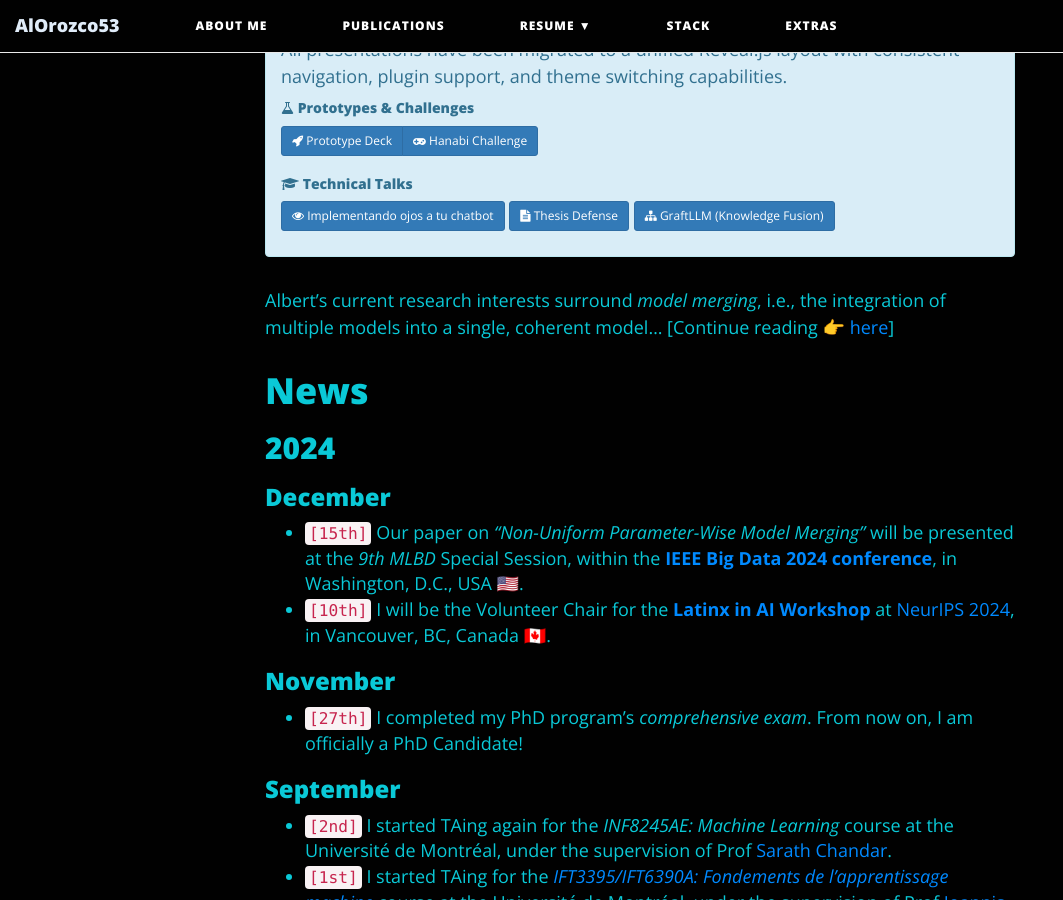
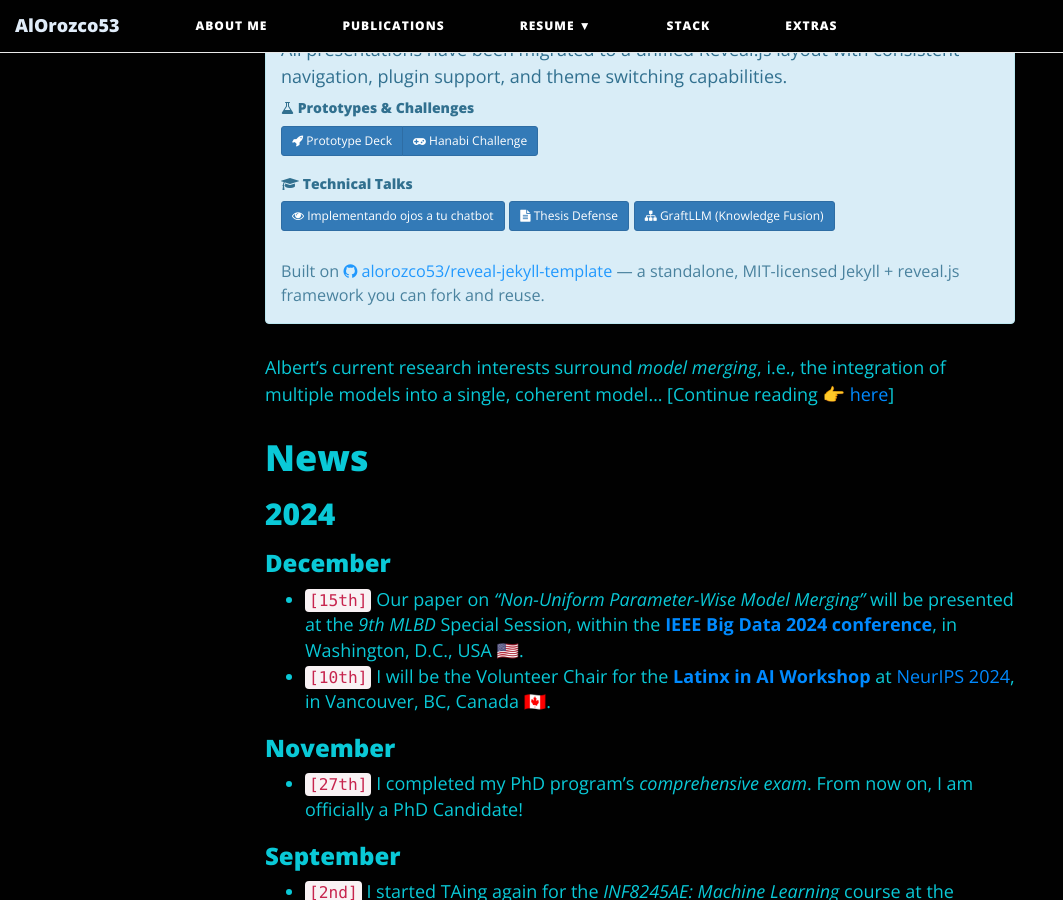
Before and after one commit to alorozco53/alorozco53.github.io, a Jekyll site: the page built from index.html, in a window 1280 px wide and 900 px high, scrolled down 1191 px. Shown: the whole window, without its empty margins (0-1063 px from the left). Built offline with Jekyll 4.4.1, drawn with Linux system fonts in a browser that asks for light colours; nearby versions of some CDN libraries; the list of posts is cut into pages by our own code; comment, search, counter and statistics services are not loaded.

Commit message:
[ADDED] homepage credit for public reveal-jekyll-template
Reference the sibling public repository (alorozco53/reveal-jekyll-template)
that ships the Jekyll + reveal.js framework as a standalone, MIT-licensed
template. A small italic credit line sits below the presentation list so
visitors can fork the underlying engine without having to discover it from
this site's source tree.

Co-Authored-By: Claude Opus 4.7 (1M context) <noreply@anthropic.com>

```diff
--- a/index.html
+++ b/index.html
@@ -71,6 +71,10 @@ bigimg: [/img/futuristic-cityscape-at-night_800.jpg, /img/ai-cover.jpg]
       <i class="fa fa-sitemap"></i> GraftLLM (Knowledge Fusion)
     </a>
   </div>
+
+  <p class="reveal-template-credit" style="margin-top: 18px; margin-bottom: 0; font-size: 0.9em; opacity: 0.85;">
+    Built on <a href="https://github.com/alorozco53/reveal-jekyll-template" target="_blank" rel="noopener noreferrer"><i class="fa fa-github"></i> alorozco53/reveal-jekyll-template</a> — a standalone, MIT-licensed Jekyll + reveal.js framework you can fork and reuse.
+  </p>
 </div>
 
 <!-- statement -->
```
